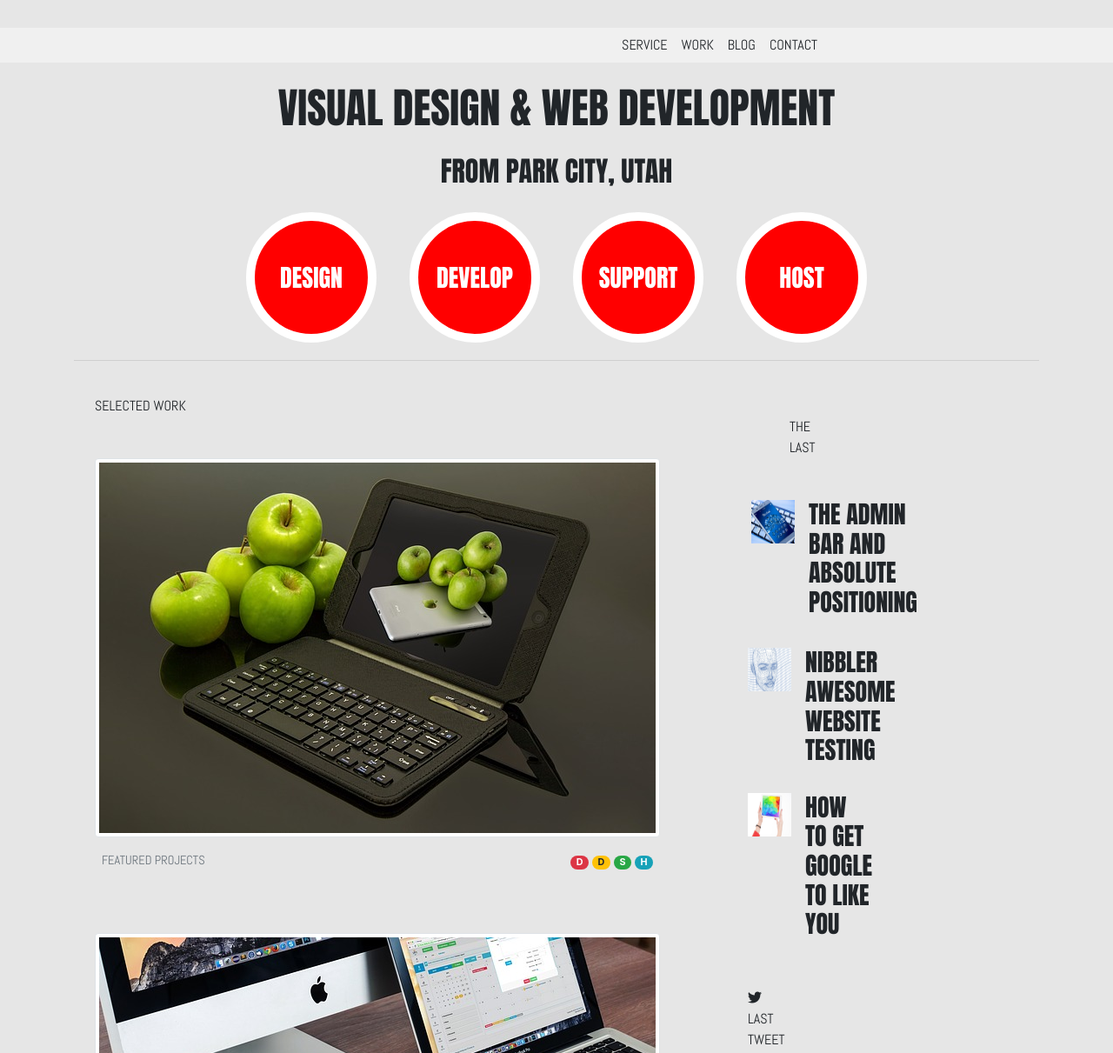
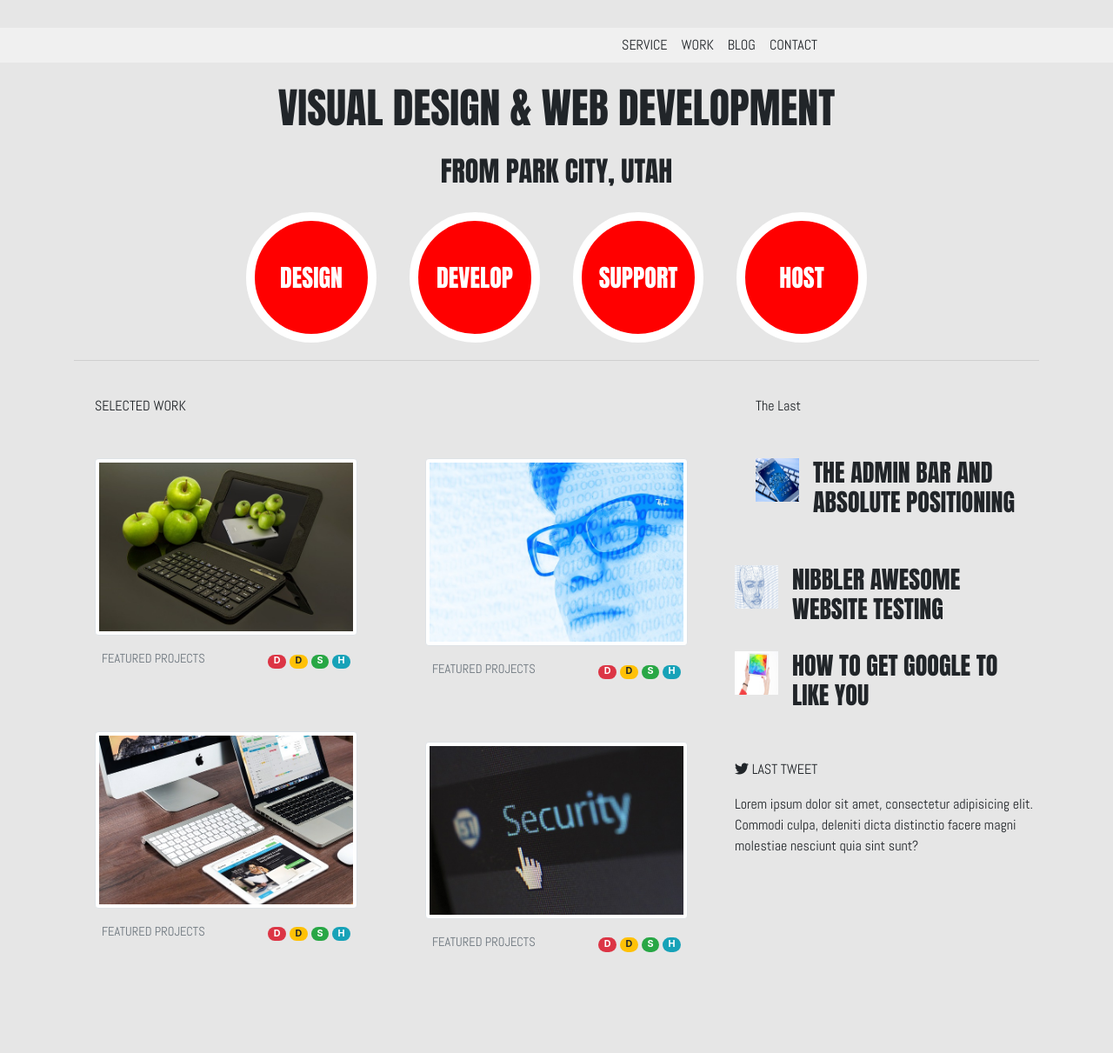
Before and after one commit to chaney-gaston-crystal/codeup-design-project, a plain HTML site: page design-project.html in a window 1280 px wide. Shown: the top 1211 px of the page at 87% size. After the commit the page ends 1143 px from the top, so only its background shows below. Drawn offline with nearby package versions, Linux system fonts and the light colour scheme.

Commit message:
worked on margins

```diff
--- a/design-project.html
+++ b/design-project.html
@@ -28,7 +28,6 @@
 <!--Navbar, will need to add hidden and fix logo-->
 
 <div class="d-none d-sm-none d-lg-block">
-    <nav>
 <!--        <div id="med-logo">-->
 <!--            <img src="img/logo.jpg" style="width:105px; height: 105px;" class="rounded-circle" id="logo" alt="">-->
 <!--        </div>-->
@@ -59,7 +58,8 @@
 <!--                    </div>-->
         </div>
         <!--Nav Tabs-->
-                <div class="col-6 my-auto">
+                <div class="col-6">
+<!--                    my-auto-->
                 <div class="d-flex flex-row bd-highlight offset-1" id="nav-font">
                     <div class="p-2 bd-highlight">SERVICE</div>
                     <div class="p-2 bd-highlight">WORK</div>
@@ -73,7 +73,6 @@
         <!--    <a class="navbar-brand" href="#">CONTACT</a>-->
         <!--            </nav>-->
     </div>
-    </nav>
 </div>
 
 <!--Main Page-->
@@ -108,10 +107,16 @@
     <!--</div>-->
     <!--picture line one-->
     <!--    <div class="container">-->
-
+<div class="row">
+            <div class="col-md-8">
+                <p class="m-4 text-center text-md-left">SELECTED WORK</p>
+            </div>
+    <div class="col-md-4 d-none d-md-block">
+        <p class="m-4 text-center text-md-left">The Last</p>
+    </div>
+</div>
     <div class="row">
-        <div class="col-xs-12 col-md-8 float-left">
-            <p class="m-4 text-center text-md-left">SELECTED WORK</p>
+        <div class="col-xs-12 col-sm-6 col-md-4">
             <figure class="figure m-4">
                 <img src="img/apple-ipad.jpg" class="figure-img img-fluid rounded img-thumbnail"
                      alt="A generic square placeholder image with rounded corners in a figure.">
@@ -155,11 +160,11 @@
 
                 </figcaption>
             </figure>
-            <!--        </div>-->
+                    </div>
             <!--        </div>-->
             <!--&lt;!&ndash;        picture line two&ndash;&gt;-->
             <!--&lt;!&ndash;        <div class="row">&ndash;&gt;-->
-            <!--            <div class="col-xs-12 col-md-4">-->
+        <div class="col-xs-12 col-sm-6 col-md-4">
             <figure class="figure m-4">
                 <img src="img/man.jpg" class="figure-img img-fluid rounded img-thumbnail"
                      alt="A generic square placeholder image with rounded corners in a figure.">
@@ -208,15 +213,16 @@
                 </figcaption>
             </figure>
         </div>
-        <!--    </div>-->
+<!--            </div>-->
 
         <!--Start of third column, THE LAST-->
         <!--    <div class="container">-->
         <!--        <div class="row">-->
-        <div class="col-xs-12 col-md-4 float-right">
-            <div class="col-12 col-md-2 mb-1">
-                <p class="m-5 text-center text-md-left">THE LAST</p>
-                <div class="media m-1">
+
+        <div class="col-xs-12 col-md-4 d-none d-md-block">
+<!--            <div class="col-12 col-md-2 mb-1">-->
+<!--                <p class="m-5 text-center text-md-left">THE LAST</p>-->
+                <div class="media m-4">
                     <img class="small-img mr-3" src="img/mobile-phone.jpg" alt="">
                     <div class="media-body">
                         <h5 class="mt-0">
@@ -251,7 +257,6 @@
             </div>
         </div>
     </div>
-</div>
 
 
 <!-- Optional JavaScript -->
```
